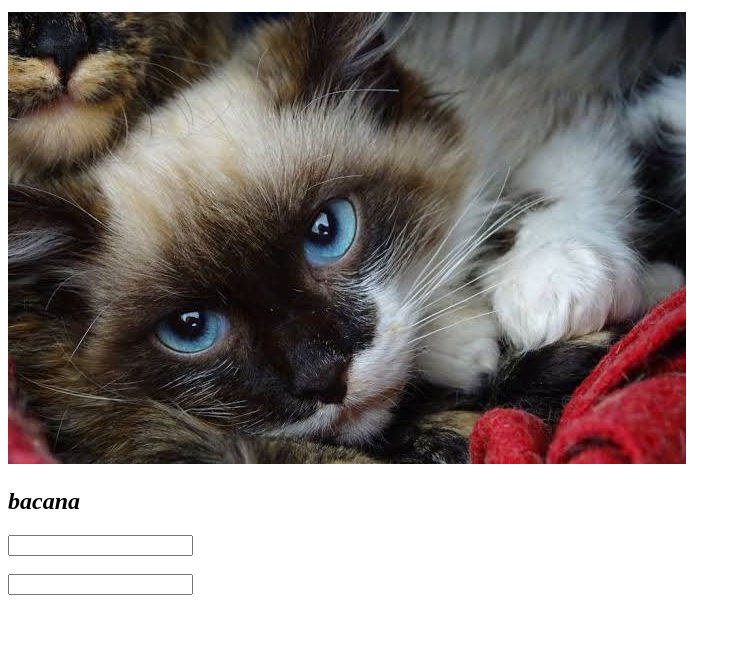
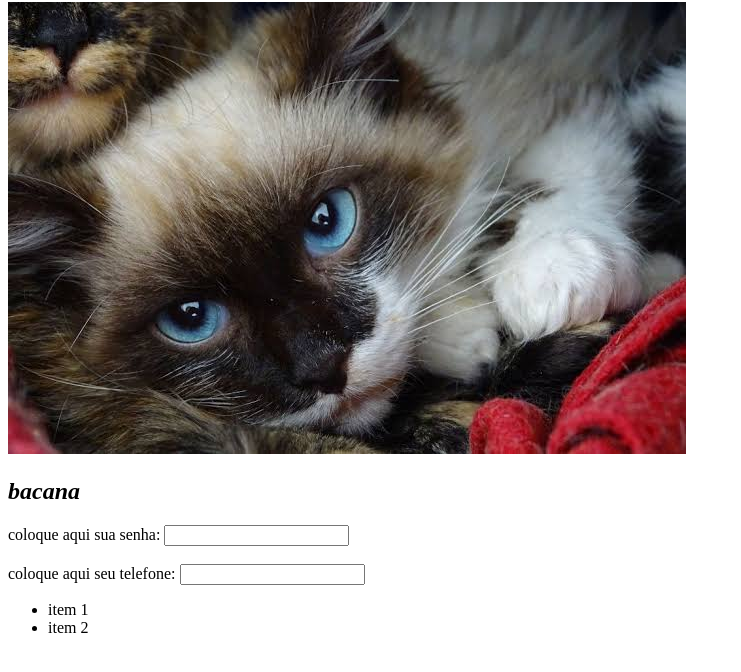
Before and after one commit to Dieguinhh/Myfirstsite, a plain HTML site: page index.html in a window 1280 px wide. Shown: the part 78-750 px from the top of the page, without its empty margins (0-741 px from the left). Drawn offline with Linux system fonts and the light colour scheme.

Commit message:
Atualizar o index.html

```diff
--- a/index.html
+++ b/index.html
@@ -7,14 +7,18 @@
 <body>
   <h1>
     <strong>Teste</strong>
-  </p></h1>
+  </h1>
   <img src="teste.jpeg"/>
   <h2><em>bacana</em></h2>
   <form>
-
+    coloque aqui sua senha:
     <input type="password"/><br><br>
+    coloque aqui seu telefone:
     <input type="number"/>
-
   </form>
+   <ul>
+     <li>item 1 </li>
+     <li>item 2</li>
+   </ul>
 </body>
 </html>
```
